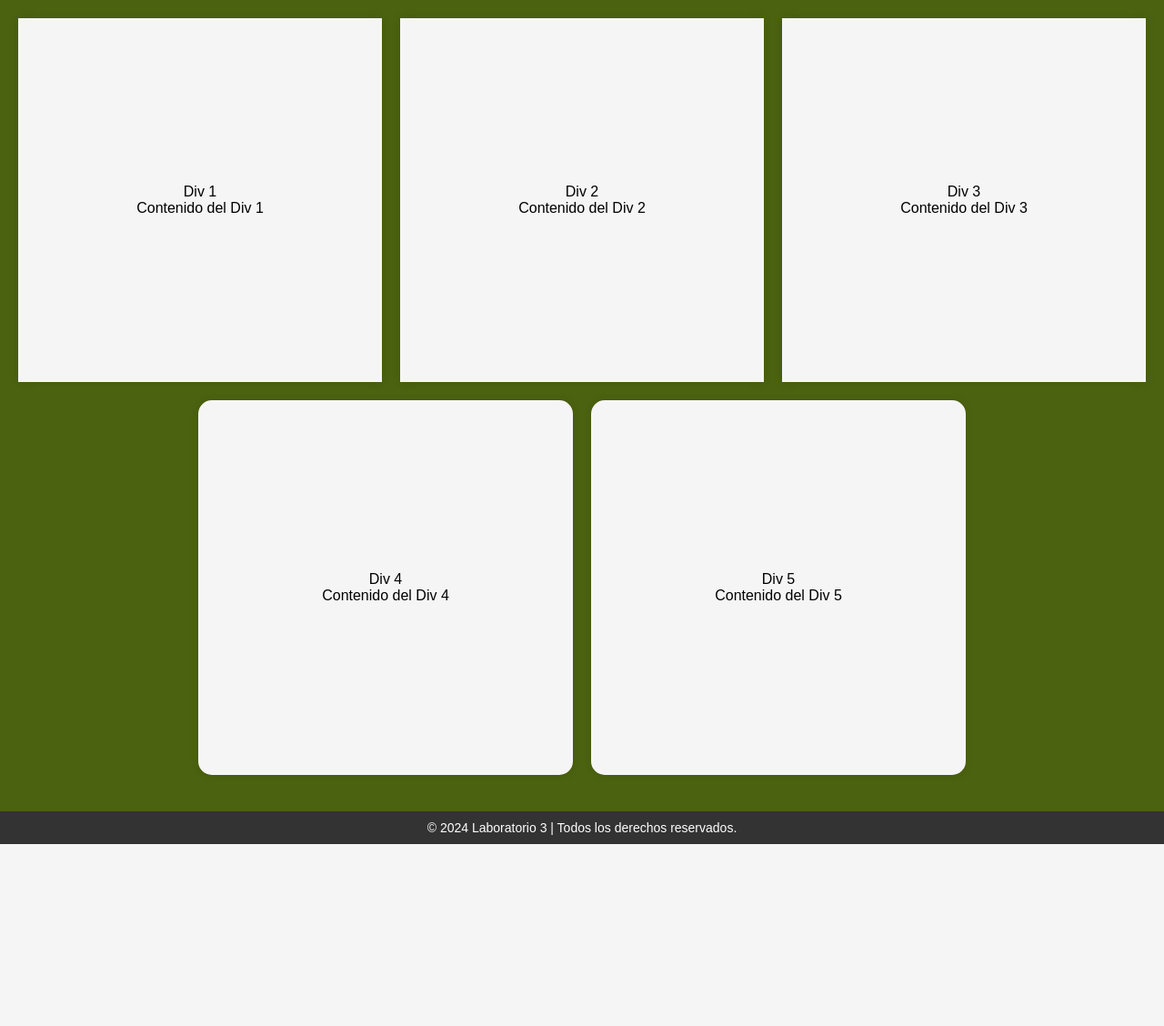
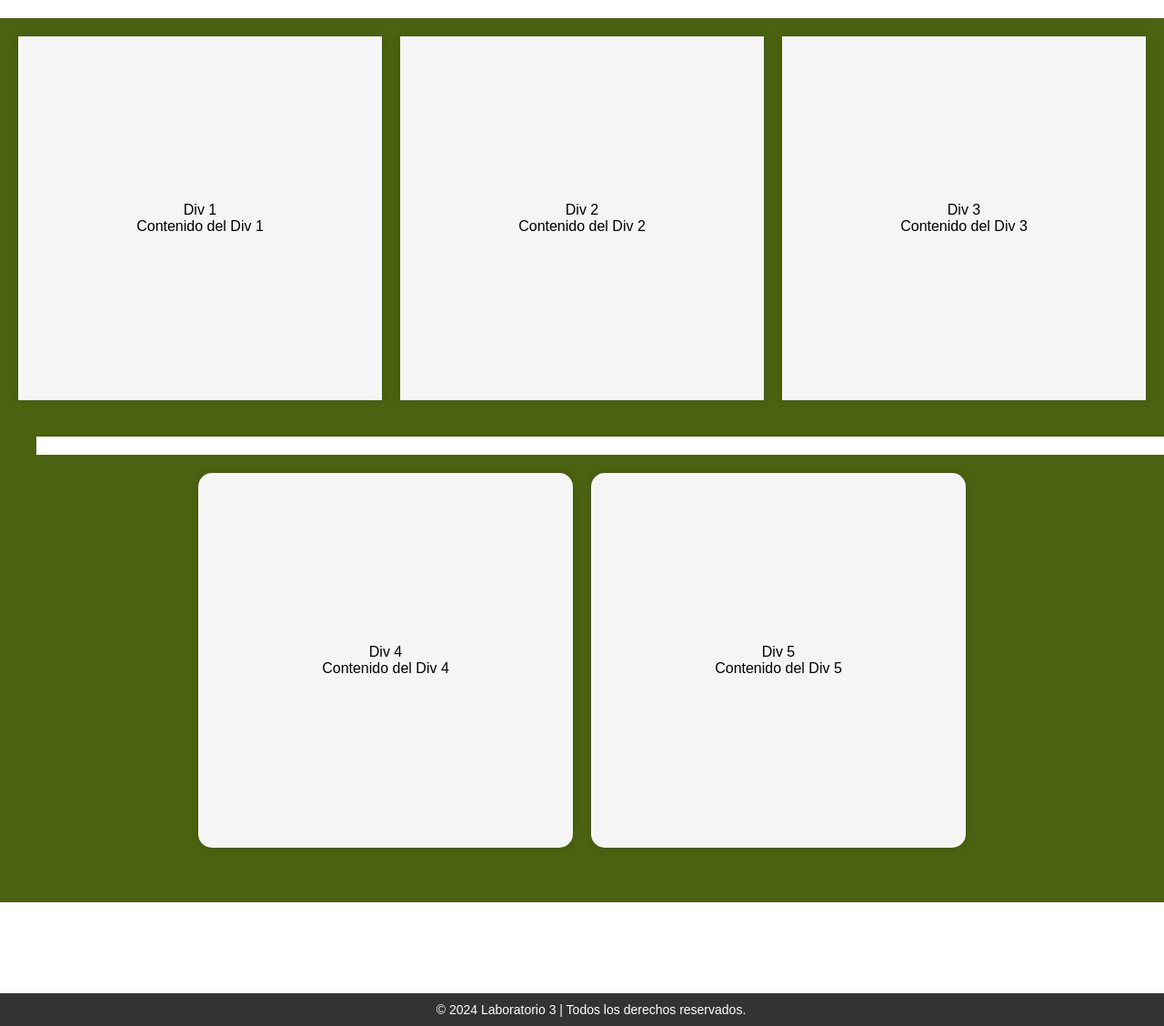
Before and after one commit to AlexFedczuk/Programacion-Laboratorio_3_Ejercicios, a PHP site: page /ejercicio_04.html in a window 1280 px wide. Shown: the part 103-1231 px from the top of the page at 91% size. Before the commit the page ends 1031 px from the top, so only its background shows below. Run offline with PHP 8.4, Linux system fonts and the light colour scheme.

Commit message:
added ejercicio 4

```diff
--- a/Laboratorio/clase_02/ejercicio_04.css
+++ b/Laboratorio/clase_02/ejercicio_04.css
@@ -1,83 +1,107 @@
 body {
-    font-family: Arial, sans-serif;
-    margin: 0;
-    padding: 0;
-    box-sizing: border-box;
+    font-family: Arial, sans-serif; /* Aplica la fuente Arial, con fallback a sans-serif */
+    margin: 0; /* Elimina el margen predeterminado del body */
+    padding: 0; /* Elimina el padding predeterminado del body */
+    box-sizing: border-box; /* Asegura que el padding y el borde se incluyan en el tamaño total de los elementos */
+    display: flex; /* Define el body como un contenedor flexbox */
+    flex-direction: column; /* Coloca los elementos dentro del body en una columna vertical */
+    min-height: 100vh;  /* Hace que el body ocupe al menos el 100% de la altura de la ventana */
 }
 
 /* Encabezado */
 header {
-    background-color: #333;
-    color: white;
-    text-align: center;
-    padding: 20px 0;
+    background-color: #333; /* Establece el color de fondo del encabezado a un gris oscuro */
+    color: white; /* Establece el color del texto a blanco */
+    text-align: center; /* Centra el texto dentro del encabezado */
+    padding: 20px 0; /* Añade un padding de 20px en la parte superior e inferior */
 }
 
 header h1 {
-    margin: 0;
-    font-size: 36px;
+    margin: 0; /* Elimina el margen predeterminado del h1 */
+    font-size: 36px; /* Establece el tamaño de la fuente del h1 a 36px */
 }
 
 nav ul {
-    list-style: none;
-    padding: 0;
-    margin: 0;
-    display: flex;
-    justify-content: center;
-    gap: 20px;
+    list-style: none; /* Elimina los estilos de lista (viñetas) del ul */
+    padding: 0; /* Elimina el padding predeterminado del ul */
+    margin: 0; /* Elimina el margen predeterminado del ul */
+    display: flex; /* Aplica flexbox para colocar los elementos en una fila */
+    justify-content: center; /* Centra los elementos del ul horizontalmente */
+    gap: 20px; /* Añade un espacio de 20px entre los elementos del ul */
 }
 
 nav ul li {
-    display: inline;
+    display: inline; /* Hace que los elementos li se comporten como elementos en línea */
 }
 
 nav ul li a {
-    color: white;
-    text-decoration: none;
-    font-size: 18px;
+    color: white; /* Establece el color del enlace a blanco */
+    text-decoration: none; /* Elimina el subrayado de los enlaces */
+    font-size: 18px; /* Establece el tamaño de la fuente de los enlaces a 18px */
 }
 
 /* Cajas */
 main {
-    padding: 20px;
-    background-color: #4b6210;
+    padding: 20px; /* Añade un padding de 20px alrededor del contenido principal */
+    background-color: #4b6210; /* Establece un color verde oscuro de fondo para el área principal */
+    flex-grow: 1; /* Permite que el main ocupe todo el espacio disponible verticalmente */
+    margin-top: 20px;
+    margin-bottom: 100px; /* Añade un espacio de 40px entre el área principal y el footer */
+}
+
+.divider {
+    border: 0; /* Elimina el borde por defecto */
+    height: 20px; /* Ajusta el grosor de la línea */
+    background-color: white; /* Color blanco para la línea */
+    margin: 20px; /* Espacio arriba y abajo de la línea */
+    width: 100%; /* Asegura que la línea ocupe todo el ancho disponible */
 }
 
 .divs {
+    display: flex; /* Aplica flexbox para distribuir las cajas */
+    justify-content: center; /* Centra las cajas horizontalmente */
+    gap: 20px; /* Añade un espacio de 20px entre cada caja */
+    margin-bottom: 20px; /* Añade un margen inferior de 20px entre filas de cajas */
+}
+
+.section {
     display: flex;
     justify-content: center;
     gap: 20px;
-    margin-bottom: 20px;
+    margin-bottom: 40px; /* Espacio blanco entre secciones */
+}
+
+.section:nth-child(2) {
+    margin-bottom: 0; /* Última sección sin espacio extra */
 }
 
 .box {
-    background-color: #f5f5f5;
-    padding: 20px;
-    width: 30%;
-    aspect-ratio: 1 / 1;  /* Mantener aspecto cuadrado */
-    display: flex;        /* Flexbox para centrar contenido */
-    justify-content: center;   /* Centra horizontalmente */
-    align-items: center;  /* Centra verticalmente */
-    box-shadow: 0px 0px 10px rgba(0, 0, 0, 0.1);
-    text-align: center;   /* Asegura que el texto esté centrado */
+    background-color: #f5f5f5; /* Establece el color de fondo de las cajas a un gris claro */
+    padding: 20px; /* Añade un padding de 20px dentro de las cajas */
+    width: 30%; /* Establece que las cajas ocupen el 30% del ancho del contenedor */
+    aspect-ratio: 1 / 1;  /* Mantiene las cajas con una proporción de 1:1 (cuadradas) */
+    display: flex; /* Usa flexbox para centrar el contenido dentro de las cajas */
+    justify-content: center;   /* Centra el contenido horizontalmente dentro de las cajas */
+    align-items: center;  /* Centra el contenido verticalmente dentro de las cajas */
+    box-shadow: 0px 0px 10px rgba(0, 0, 0, 0.1); /* Añade una sombra suave a las cajas */
+    text-align: center;   /* Centra el texto dentro de las cajas */
 }
 
 .rounded {
-    border-radius: 15px;
+    border-radius: 15px; /* Aplica un borde redondeado de 15px a las cajas que tengan esta clase */
 }
 
 /* Footer */
 footer {
-    background-color: #333;
-    color: white;
-    text-align: center;
-    padding: 10px 0;
-    position: relative;
-    bottom: 0;
-    width: 100%;
+    background-color: #333; /* Establece el color de fondo del footer a gris oscuro */
+    color: white; /* Establece el color del texto del footer a blanco */
+    text-align: center; /* Centra el texto dentro del footer */
+    padding: 10px; /* Añade un padding de 10px alrededor del contenido del footer */
+    width: 100%; /* Asegura que el footer ocupe el 100% del ancho de la ventana */
+    margin-top: auto; /* Coloca el footer al final de la página cuando el contenido no llena toda la pantalla */
 }
 
 footer p {
-    margin: 0;
-    font-size: 14px;
+    margin: 0; /* Elimina el margen predeterminado del párrafo dentro del footer */
+    font-size: 14px; /* Establece el tamaño de la fuente del texto en el footer a 14px */
 }
--- a/Laboratorio/clase_02/ejercicio_04.html
+++ b/Laboratorio/clase_02/ejercicio_04.html
@@ -19,15 +19,18 @@
     </header>
 
     <main>
-        <section class="divs">
+        <div class="section">
             <div class="box">Div 1<br>Contenido del Div 1</div>
             <div class="box">Div 2<br>Contenido del Div 2</div>
             <div class="box">Div 3<br>Contenido del Div 3</div>
-        </section>
-        <section class="divs">
+        </div>
+
+        <hr class="divider">
+
+        <div class="section">
             <div class="box rounded">Div 4<br>Contenido del Div 4</div>
             <div class="box rounded">Div 5<br>Contenido del Div 5</div>
-        </section>
+        </div>
     </main>
 
     <footer>
```
